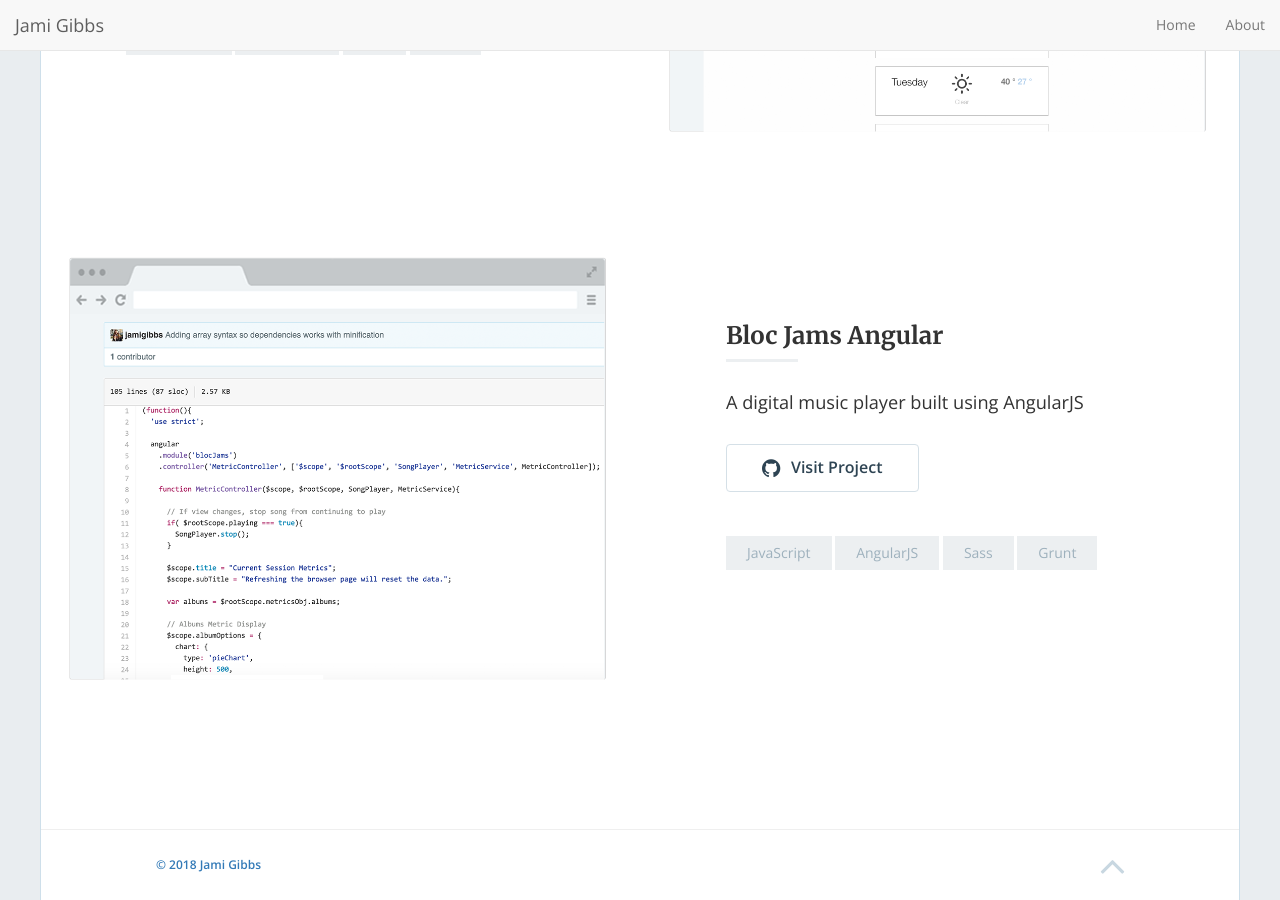
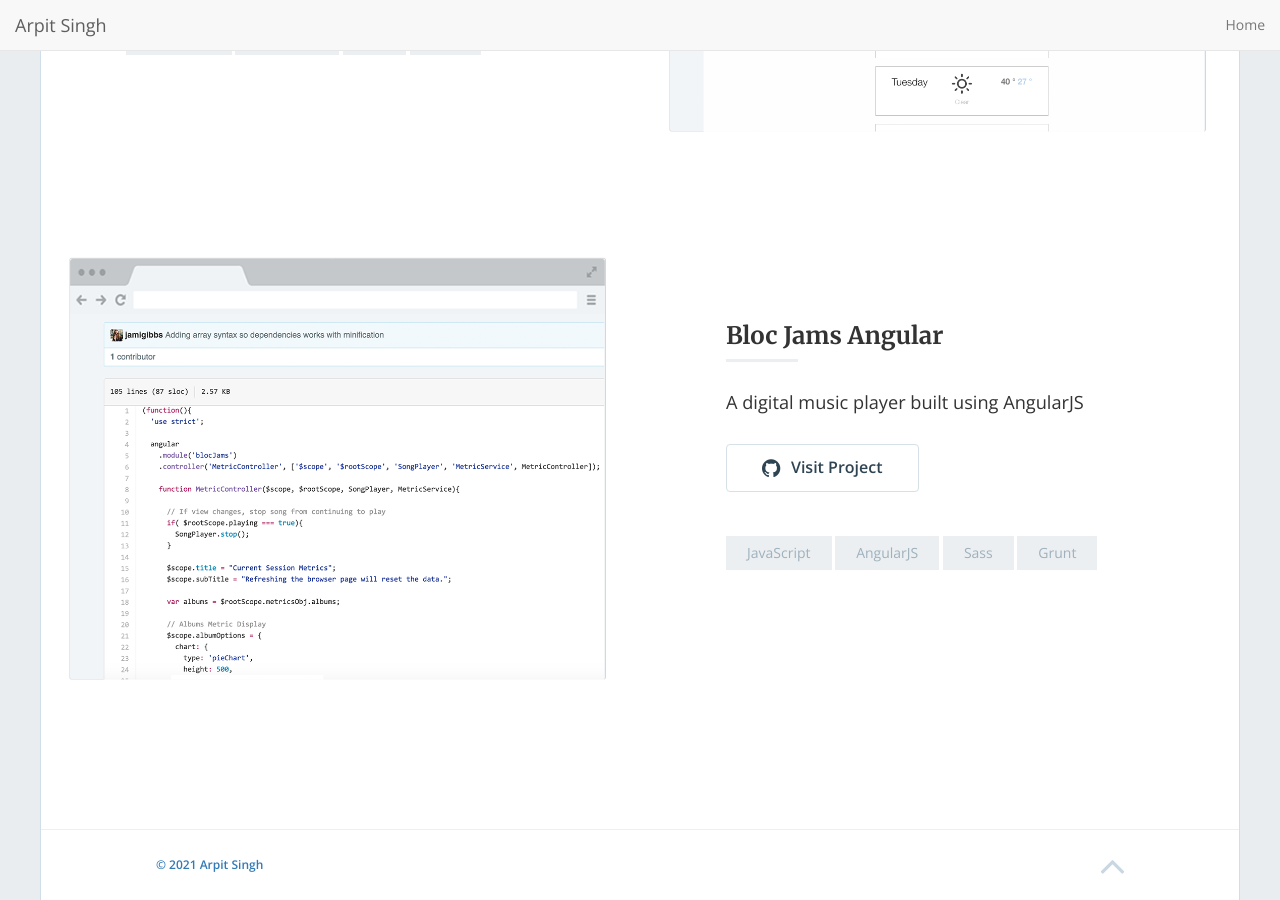
Before and after one commit to ufizo/ufizo.github.io, a Jekyll site: the page built from index.html, in a window 1280 px wide and 900 px high, scrolled down 2287 px. Built offline with Jekyll 4.4.1, drawn with Linux system fonts in a browser that asks for light colours; nearby versions of some CDN libraries; the list of posts is cut into pages by our own code.

Commit message:
Update _config.yml

```diff
--- a/_config.yml
+++ b/_config.yml
@@ -89,13 +89,12 @@ pagination:
 ############################################################
 
 ### Phantom settings
-footer_text: '© 2018 Jami Gibbs'
-admin_name: 'Jami Gibbs'
-google_analytics: "UA-9999999-99" # Update with your own tracking ID
+footer_text: '© 2021 Arpit Singh'
+admin_name: 'Arpit Singh'
+google_analytics: "" # Update with your own tracking ID
 enable_contact: false
 
 #### Phantom Navigation menu
 enable_nav: true
 nav_item:
   - { url: '/', text: 'Home' }
-  - { url: '/about', text: 'About' }
```
